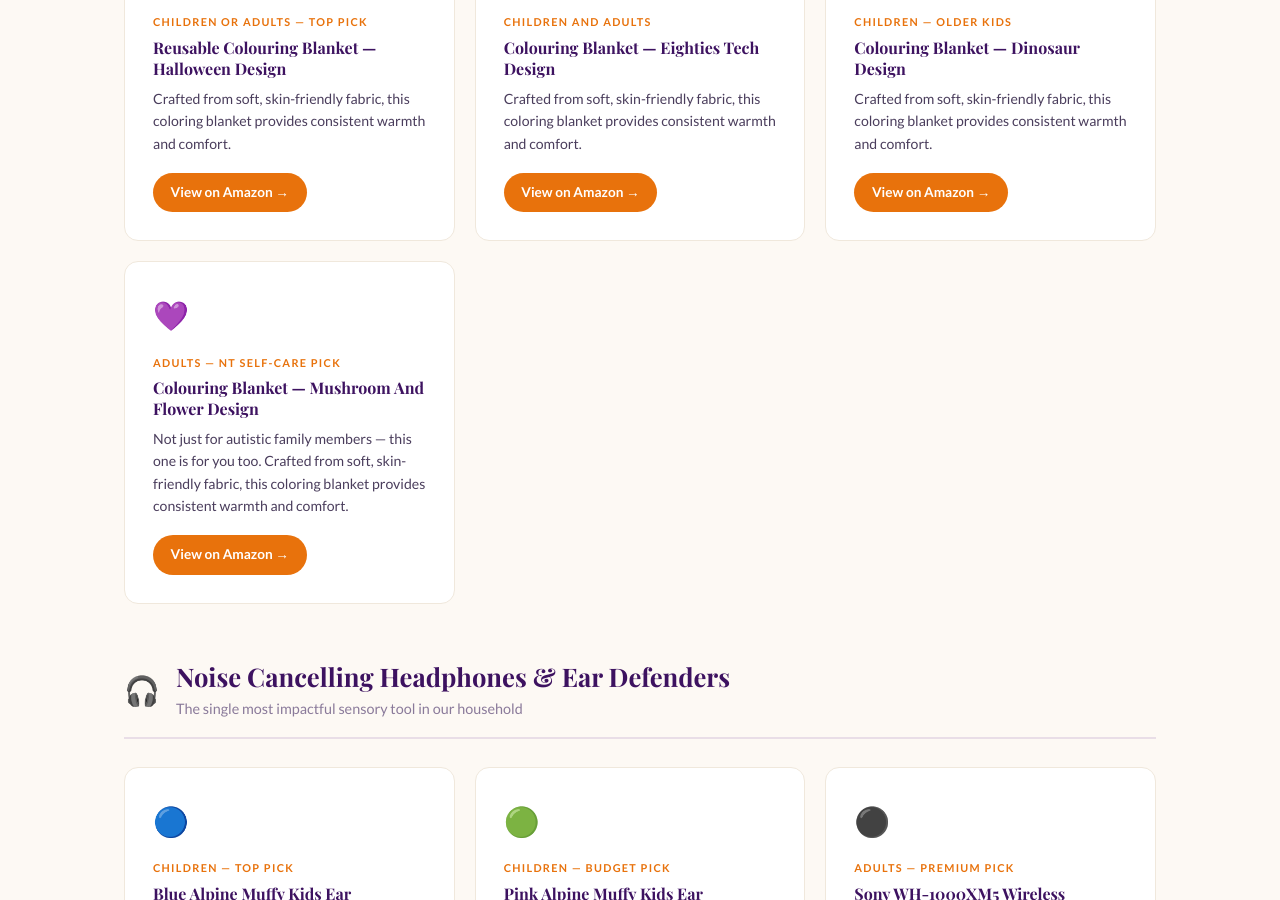
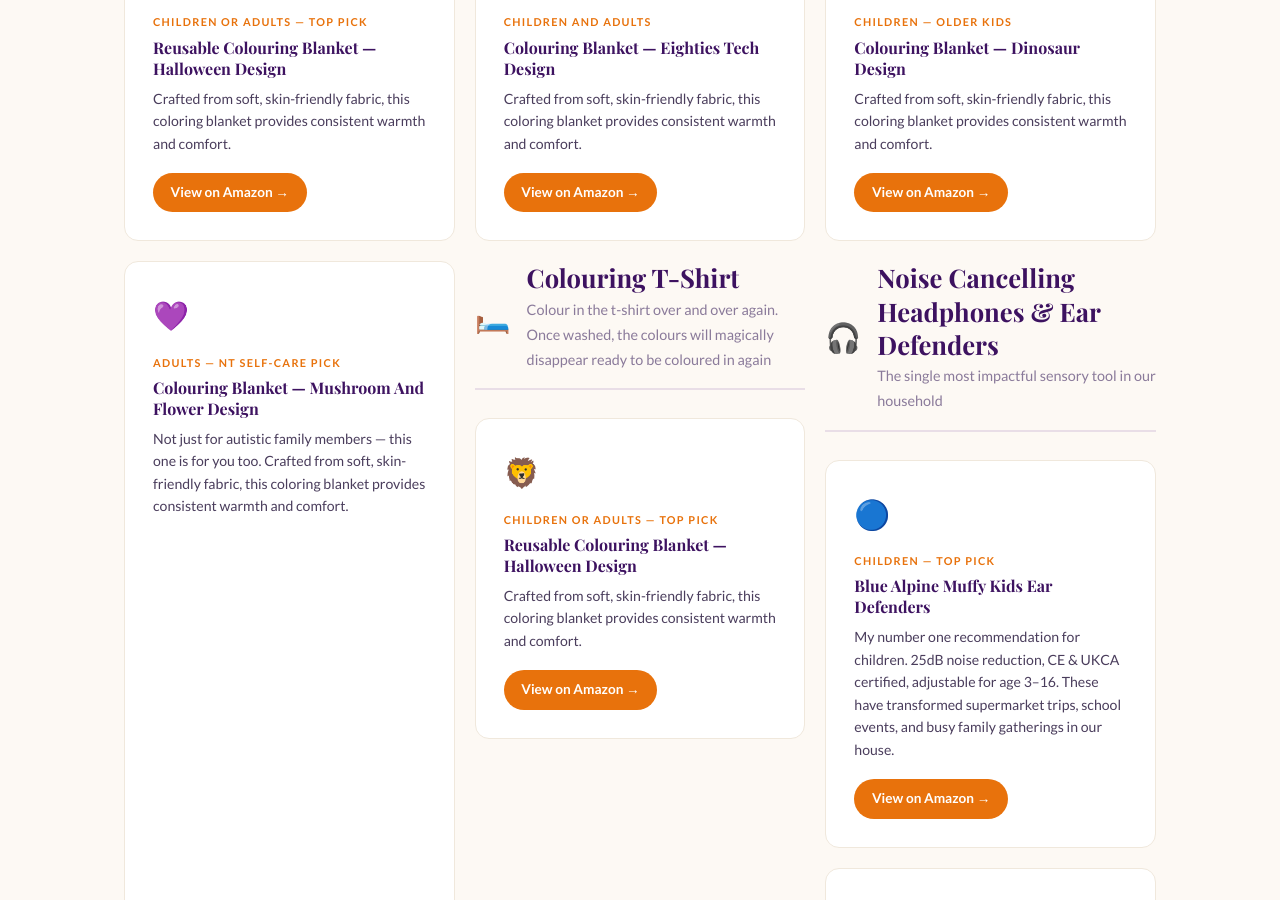
Before and after one commit to stixxnicky-lpa/loveparentingandautism, a Jekyll site: the page built from resources/index.html, in a window 1280 px wide and 900 px high, scrolled down 2151 px. Built offline with Jekyll 4.4.1, drawn with Linux system fonts in a browser that asks for light colours; some web fonts are replaced.

Commit message:
Update index.html

```diff
--- a/resources/index.html
+++ b/resources/index.html
@@ -224,6 +224,23 @@ permalink: /resources/
         <p>Not just for autistic family members — this one is for you too. Crafted from soft, skin-friendly fabric, this coloring blanket provides consistent warmth and comfort.</p>
         <span class="product-cta">View on Amazon →</span>
       </a>
+       <!-- ── COLOURING TSHIRTS ── -->
+  <div class="category-section">
+    <div class="category-header">
+      <span class="category-icon">🛏️</span>
+      <div>
+        <h2>Colouring T-Shirt</h2>
+        <p>Colour in the t-shirt over and over again. Once washed, the colours will magically disappear ready to be coloured in again </p>
+      </div>
+    </div>
+    <div class="product-grid">
+      <a href="https://www.amazon.co.uk/dp/B07K6TCH3S?pd_rd_i=B07K6WQXDH&pd_rd_w=L5now&content-id=amzn1.sym.67a7787e-69bd-4913-9670-239f61f2c206&pf_rd_p=67a7787e-69bd-4913-9670-239f61f2c206&pf_rd_r=BSJ09T342GJYZ4QZ67JC&pd_rd_wg=uzs49&pd_rd_r=b5089d10-0496-4165-8c51-bbd1efd19de2&aref=ZgV1HAkbrm&sp_csd=d2lkZ2V0TmFtZT1zcF9kZXRhaWw&th=1&psc=1&linkCode=ll2&tag=loveparenti0f-21&linkId=208e367bedd703bd08727fdfbc7e622a&ref_=as_li_ss_tl" target="_blank" rel="noopener sponsored" class="product-card">
+        <div class="product-emoji">🦁</div>
+        <div class="product-badge">Children Or Adults — Top Pick</div>
+        <h3>Reusable Colouring Blanket — Halloween Design</h3>
+        <p>Crafted from soft, skin-friendly fabric, this coloring blanket provides consistent warmth and comfort.</p>
+        <span class="product-cta">View on Amazon →</span>
+      </a>
     </div>
   </div>
 
```
